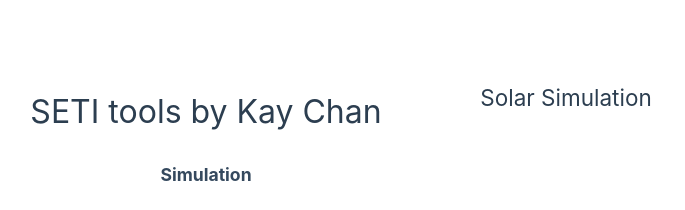
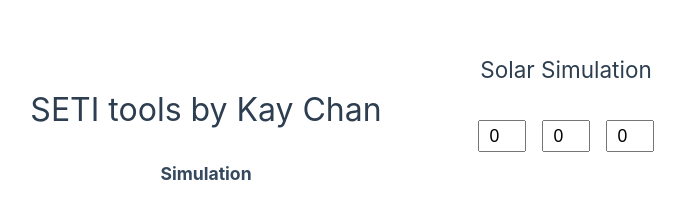
Before and after one commit to wwboy6/seti, a Vue app: page /simulation in a window 1280 px wide. Shown: the part 106-316 px from the top of the page, without its empty margins (254-939 px from the left). Built offline with nearby package versions, Linux system fonts and the light colour scheme; the HTML template or start-up script is replaced by a standard one.

Commit message:
feat: rotation inputs

```diff
--- a/src/views/SimulationView.vue
+++ b/src/views/SimulationView.vue
@@ -1,6 +1,16 @@
 <template>
   <div class="simulation-container">
     <h2>Solar Simulation</h2>
+    <div class="rotation-inputs">
+      <label v-for="i in 3" :key="i" class="rotation-label">
+        <input
+          type="number"
+          min="0"
+          max="7"
+          v-model.number="rotations[i]"
+        />
+      </label>
+    </div>
     <div class="solar-stack">
       <img
         v-for="(img, idx) in images"
@@ -53,6 +63,19 @@ h2 {
   margin-bottom: 2rem;
 }
 
+.rotation-inputs {
+  display: flex;
+  gap: 1rem;
+  margin-bottom: 1.5rem;
+}
+
+.rotation-label input {
+  width: 3rem;
+  text-align: center;
+  font-size: 1.1rem;
+  padding: 0.2rem 0.4rem;
+}
+
 .solar-stack {
   position: relative;
   width: 360px;
```
